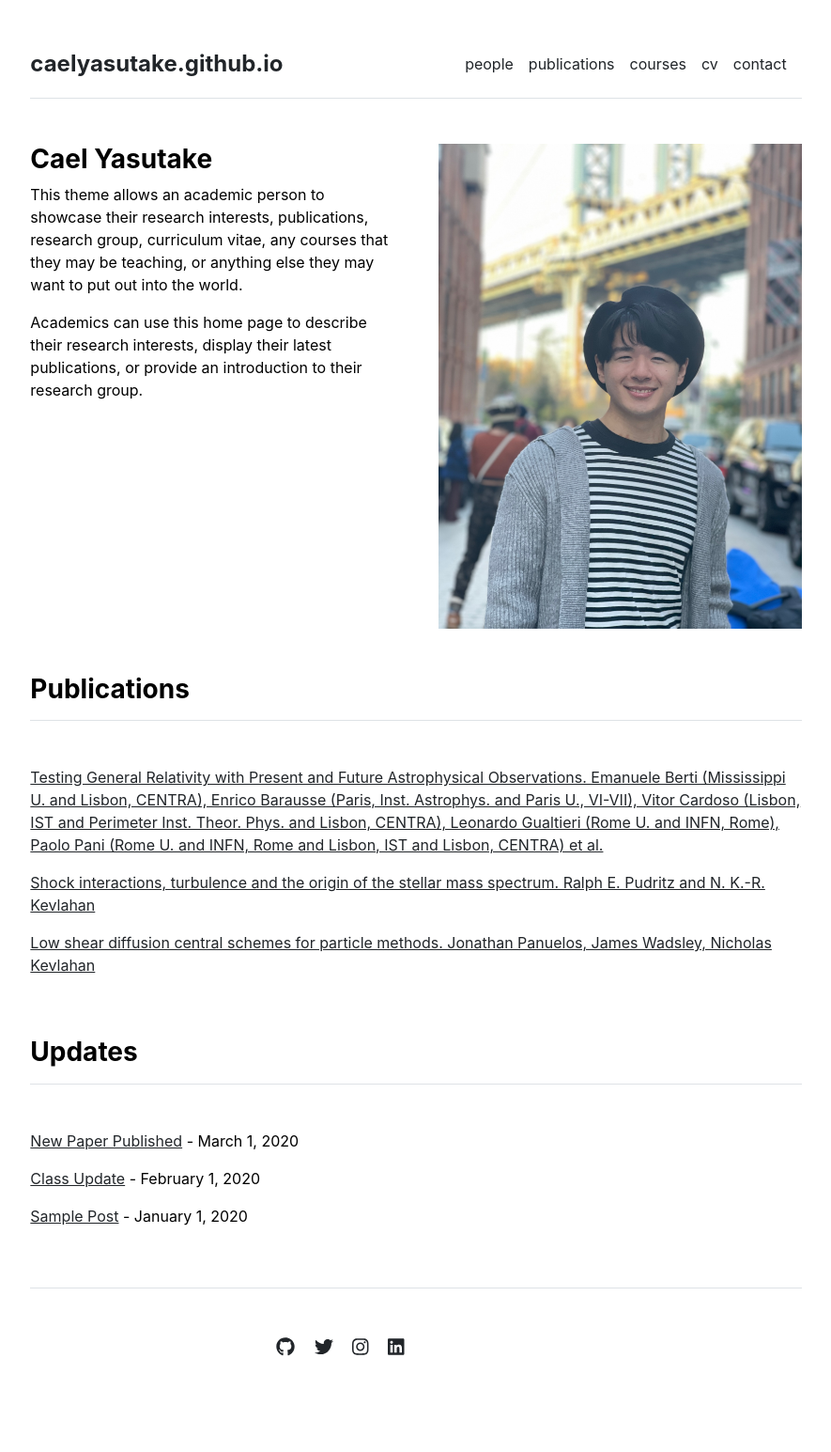
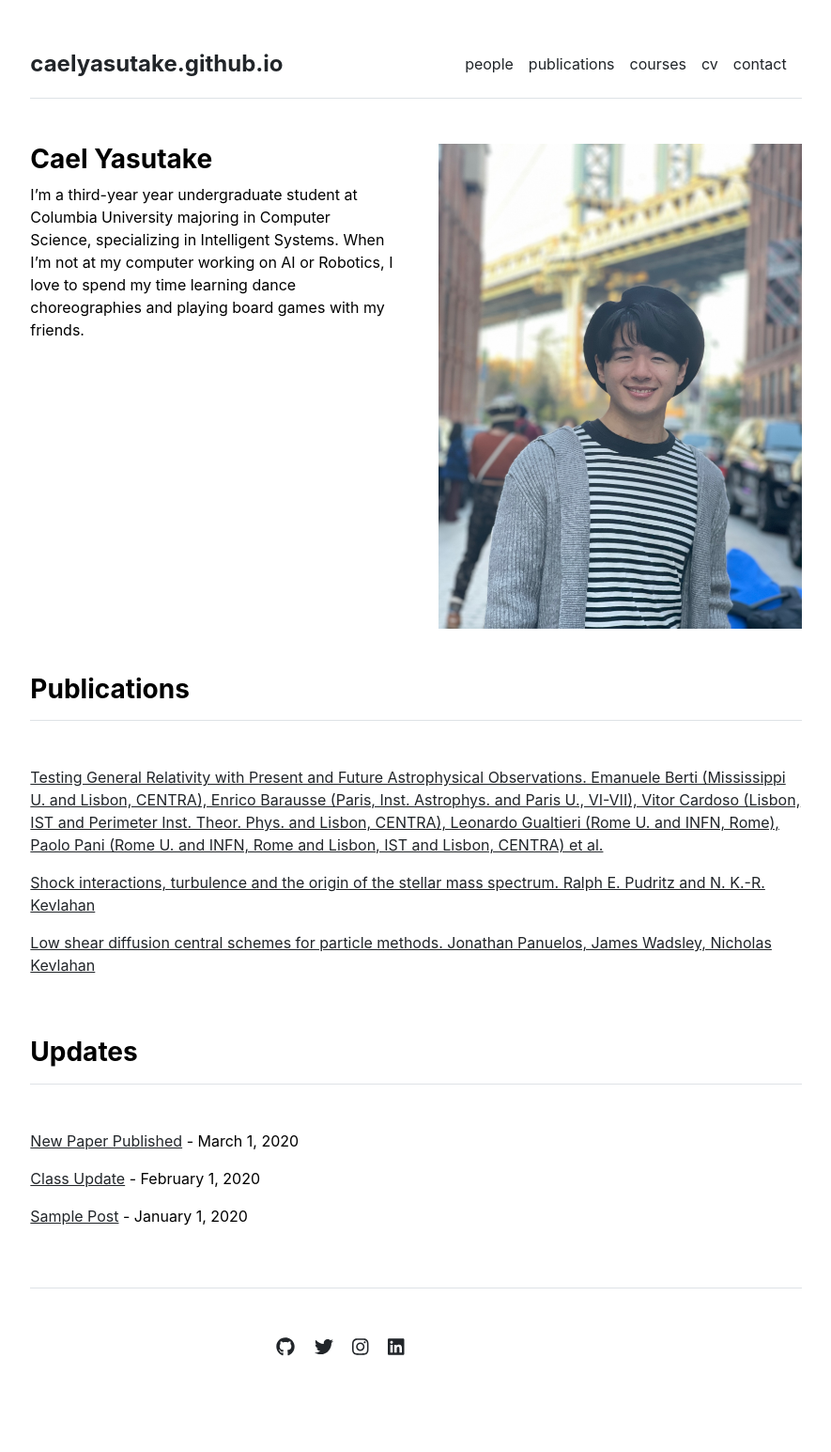
Before and after one commit to caelyasutake/caelyasutake.github.io, a Jekyll site: the page built from index.md, in a window 1280 px wide. Shown: the whole page at 94% size, without its empty margins (197-1082 px from the left). Built offline with Jekyll 4.4.1, drawn with Linux system fonts in a browser that asks for light colours.

Commit message:
Update index.md

```diff
--- a/index.md
+++ b/index.md
@@ -3,6 +3,4 @@ layout: home
 title: "Home"
 ---
 
-This theme allows an academic person to showcase their research interests, publications, research group, curriculum vitae, any courses that they may be teaching, or anything else they may want to put out into the world.
-
-Academics can use this home page to describe their research interests, display their latest publications, or provide an introduction to their research group.
+I'm a third-year year undergraduate student at Columbia University majoring in Computer Science, specializing in Intelligent Systems. When I'm not at my computer working on AI or Robotics, I love to spend my time learning dance choreographies and playing board games with my friends.
```
